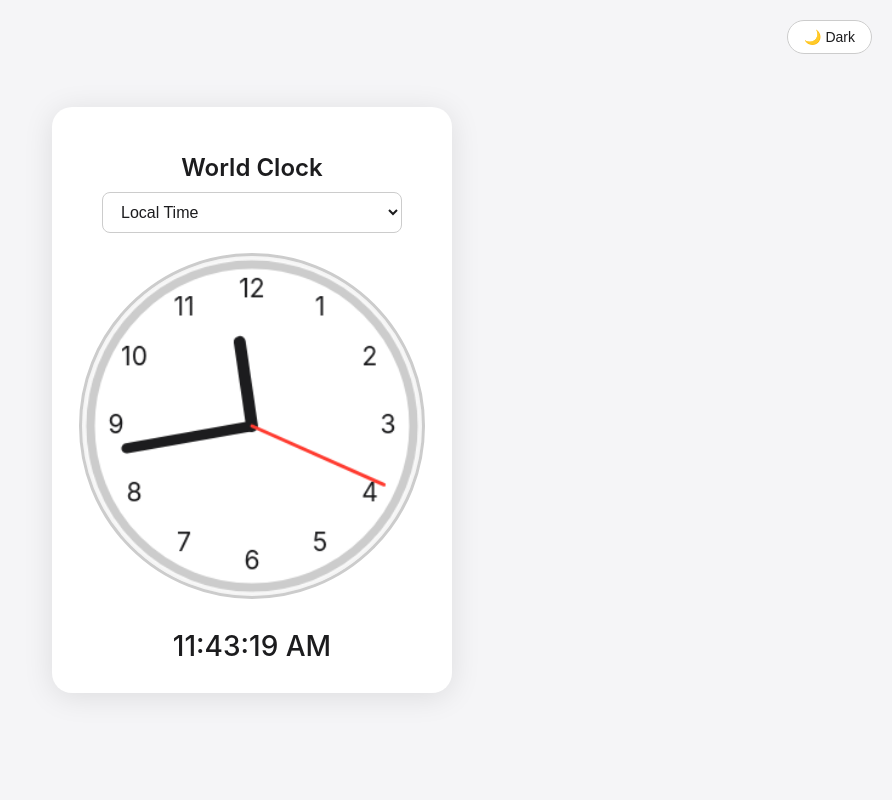
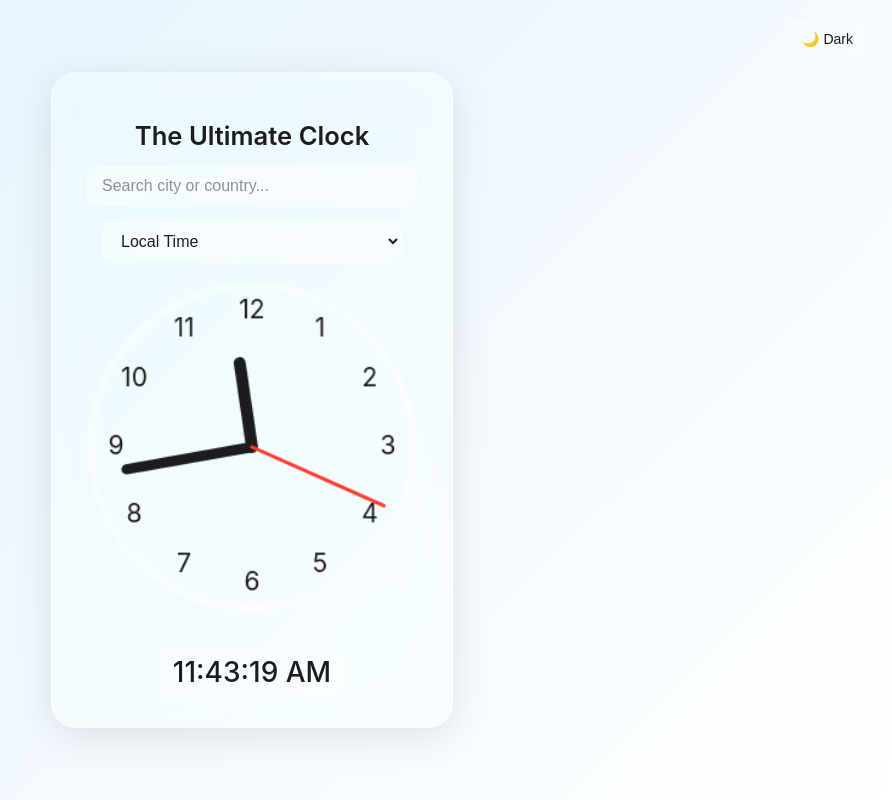
Before and after one commit to theonlyprograamer/theprograam, a plain HTML site: page index.html in a window 1280 px wide. Shown: the whole page, without its empty margins (388-1280 px from the left). Drawn offline with Linux system fonts and the light colour scheme; no server answers.

Commit message:
Update index.html

```diff
--- a/index.html
+++ b/index.html
@@ -5,261 +5,244 @@
 <meta name="viewport" content="width=device-width, initial-scale=1.0">
 <title>The Ultimate Clock</title>
 <style>
-    body {
-      display: flex;
-      flex-direction: column;
-      align-items: center;
-      justify-content: center;
-      min-height: 100vh;
-      background: var(--bg);
-      color: var(--text);
-      font-family: -apple-system, BlinkMacSystemFont, 'SF Pro Display', 'Poppins', sans-serif;
-      text-align: center;
-      transition: background 0.3s, color 0.3s;
-      margin: 0;
+  :root {
+    --bg: linear-gradient(135deg, #e3f2fd, #ffffff);
+    --text: #1c1c1e;
+    --glass-bg: rgba(255,255,255,0.3);
+    --border: rgba(255,255,255,0.4);
+    --shadow: rgba(0,0,0,0.1);
   }
-
-    :root {
-      --bg: #f5f5f7;
-      --text: #1c1c1e;
-      --card-bg: #ffffff;
-      --border: #ccc;
+  [data-theme='dark'] {
+    --bg: linear-gradient(135deg,#0f2027,#203a43,#2c5364);
+    --text:#f5f5f7;
+    --glass-bg: rgba(0,0,0,0.25);
+    --border: rgba(255,255,255,0.15);
+    --shadow: rgba(0,0,0,0.6);
   }
-
-    [data-theme='dark'] {
-      --bg: #1c1c1e;
-      --text: #f5f5f7;
-      --card-bg: #2c2c2e;
-      --border: #444;
+  body{
+    margin:0;
+    font-family:-apple-system,BlinkMacSystemFont,'SF Pro Display','Poppins',sans-serif;
+    display:flex;
+    flex-direction:column;
+    align-items:center;
+    justify-content:center;
+    min-height:100vh;
+    background:var(--bg);
+    color:var(--text);
+    transition:0.5s;
   }
-
-    .clock-container {
-      background: var(--card-bg);
-      border-radius: 20px;
-      box-shadow: 0 4px 30px rgba(0,0,0,0.1);
-      padding: 30px;
-      display: flex;
-      flex-direction: column;
-      align-items: center;
-      transition: background 0.3s;
-      width: 90%;
-      max-width: 340px;
+  .clock-container{
+    background:var(--glass-bg);
+    backdrop-filter:blur(20px) saturate(180%);
+    -webkit-backdrop-filter:blur(20px) saturate(180%);
+    border-radius:25px;
+    border:1px solid var(--border);
+    box-shadow:0 8px 40px var(--shadow);
+    padding:30px;
+    display:flex;
+    flex-direction:column;
+    align-items:center;
+    width:90%;
+    max-width:340px;
+    transition:0.4s;
   }
-
-    h1 {
-      font-size: clamp(1.2rem, 2vw, 1.5rem);
-      margin-bottom: 10px;
-      font-weight: 600;
+  h1{font-size:clamp(1.3rem,2vw,1.6rem);margin-bottom:15px;font-weight:600;}
+  canvas{background:transparent;border-radius:50%;margin-bottom:20px;width:100%;height:auto;}
+  select,input{
+    padding:10px 14px;
+    font-size:16px;
+    border-radius:10px;
+    border:1px solid var(--border);
+    background:rgba(255,255,255,0.25);
+    color:var(--text);
+    margin-bottom:15px;
+    width:100%;
+    max-width:300px;
+    backdrop-filter:blur(10px);
+    outline:none;
+    transition:0.3s;
   }
-
-    canvas {
-      background: var(--card-bg);
-      border: 3px solid var(--border);
-      border-radius: 50%;
-      box-shadow: inset 0 0 10px rgba(0,0,0,0.1);
-      margin-bottom: 20px;
-      width: 100%;
-      height: auto;
+  input::placeholder{color:rgba(100,100,100,0.7);}
+  #digitalTime{
+    font-size:clamp(20px,4vw,28px);
+    font-weight:500;
+    margin-top:10px;
+    padding:8px 16px;
+    border-radius:12px;
+    backdrop-filter:blur(6px);
+    background:rgba(255,255,255,0.1);
   }
-
-    select {
-      padding: 10px 14px;
-      font-size: 16px;
-      border-radius: 8px;
-      border: 1px solid var(--border);
-      background: var(--card-bg);
-      color: var(--text);
-      transition: background 0.3s, color 0.3s;
-      margin-bottom: 20px;
-      width: 100%;
-      max-width: 300px;
+  .theme-toggle{
+    position:fixed;
+    top:20px;
+    right:20px;
+    background:var(--glass-bg);
+    border:1px solid var(--border);
+    border-radius:25px;
+    padding:10px 18px;
+    cursor:pointer;
+    font-size:14px;
+    color:var(--text);
+    backdrop-filter:blur(15px);
+    transition:0.3s;
   }
-
-    #digitalTime {
-      font-size: clamp(20px, 4vw, 28px);
-      font-weight: 500;
-      margin-top: 10px;
-      word-wrap: break-word;
-    }
-
-    .theme-toggle {
-      position: fixed;
-      top: 20px;
-      right: 20px;
-      background: var(--card-bg);
-      border: 1px solid var(--border);
-      border-radius: 20px;
-      padding: 8px 16px;
-      cursor: pointer;
-      font-size: 14px;
-      color: var(--text);
-      transition: background 0.3s;
-    }
-
-    .theme-toggle:hover {
-      background: var(--border);
-    }
-
-    @media (max-width: 600px) {
-      .clock-container {
-        padding: 20px;
-      }
-    }
+  .theme-toggle:hover{background:rgba(255,255,255,0.4);}
 </style>
 </head>
 <body>
 <button class="theme-toggle" id="themeToggle">🌙 Dark</button>
-
 <div class="clock-container">
-    <h1>World Clock</h1>
+  <h1>The Ultimate Clock</h1>
+  <input type="text" id="searchInput" placeholder="Search city or country...">
   <select id="countrySelect"></select>
   <canvas id="clockCanvas" width="280" height="280"></canvas>
   <div id="digitalTime"></div>
 </div>
+<script>
+const canvas=document.getElementById('clockCanvas');
+const ctx=canvas.getContext('2d');
+const digitalTime=document.getElementById('digitalTime');
+const countrySelect=document.getElementById('countrySelect');
+const themeToggle=document.getElementById('themeToggle');
+const searchInput=document.getElementById('searchInput');
 
-  <script>
-    const canvas = document.getElementById('clockCanvas');
-    const ctx = canvas.getContext('2d');
-    const digitalTime = document.getElementById('digitalTime');
-    const countrySelect = document.getElementById('countrySelect');
-    const themeToggle = document.getElementById('themeToggle');
-
-    const timezones = {
-      'Local Time': Intl.DateTimeFormat().resolvedOptions().timeZone,
-      'United States (New York)': 'America/New_York',
-      'United Kingdom (London)': 'Europe/London',
-      'India (New Delhi)': 'Asia/Kolkata',
-      'Japan (Tokyo)': 'Asia/Tokyo',
-      'Australia (Sydney)': 'Australia/Sydney',
-      'UAE (Dubai)': 'Asia/Dubai',
-      'Germany (Berlin)': 'Europe/Berlin',
-      'Brazil (Sao Paulo)': 'America/Sao_Paulo'
+const timezones={
+'Local Time':Intl.DateTimeFormat().resolvedOptions().timeZone,
+'United States (New York)':'America/New_York',
+'United Kingdom (London)':'Europe/London',
+'India (New Delhi)':'Asia/Kolkata',
+'Japan (Tokyo)':'Asia/Tokyo',
+'Australia (Sydney)':'Australia/Sydney',
+'UAE (Dubai)':'Asia/Dubai',
+'Germany (Berlin)':'Europe/Berlin',
+'Brazil (Sao Paulo)':'America/Sao_Paulo'
 };
 
-    for (let country in timezones) {
-      const option = document.createElement('option');
-      option.value = timezones[country];
-      option.textContent = country;
+for(let country in timezones){
+  const option=document.createElement('option');
+  option.value=timezones[country];
+  option.textContent=country;
   countrySelect.appendChild(option);
 }
 
-    let selectedZone = Intl.DateTimeFormat().resolvedOptions().timeZone;
-    let serverTimeOffset = 0;
+let selectedZone=Intl.DateTimeFormat().resolvedOptions().timeZone;
+let serverTimeOffset=0;
 
-    async function syncWithInternetTime() {
-      try {
-        const response = await fetch(`https://worldtimeapi.org/api/timezone/${selectedZone}`);
-        const data = await response.json();
-        const serverTime = new Date(data.datetime).getTime();
-        const localNow = Date.now();
-        serverTimeOffset = serverTime - localNow;
-      } catch (error) {
-        console.error('Time sync failed:', error);
+async function syncTime(){
+  try{
+    const response=await fetch(`https://worldtimeapi.org/api/timezone/${selectedZone}`);
+    if(!response.ok) throw new Error('Time fetch failed');
+    const data=await response.json();
+    const serverTime=new Date(data.datetime).getTime();
+    serverTimeOffset=serverTime-Date.now();
+  }catch(e){
+    console.warn('Time sync failed, using local time',e);
+    serverTimeOffset=0;
   }
 }
 
-    async function startClock() {
-      await syncWithInternetTime();
+async function startClock(){
+  await syncTime();
   drawClock();
-      setInterval(syncWithInternetTime, 60000); // Sync every 60 seconds
+  setInterval(syncTime,60000);
 }
 
-    function drawClock() {
-      const now = new Date(Date.now() + serverTimeOffset);
-      const radius = canvas.height / 2;
-      ctx.translate(radius, radius);
-      ctx.clearRect(-radius, -radius, canvas.width, canvas.height);
-
-      drawFace(ctx, radius);
-      drawNumbers(ctx, radius);
-      drawTime(ctx, radius, now);
-
-      ctx.translate(-radius, -radius);
-
-      const timeString = now.toLocaleTimeString('en-US', { timeZone: selectedZone, hour12: true });
-      digitalTime.textContent = timeString;
-
+function drawClock(){
+  const now=new Date(Date.now()+serverTimeOffset);
+  const radius=canvas.height/2;
+  ctx.translate(radius,radius);
+  ctx.clearRect(-radius,-radius,canvas.width,canvas.height);
+  drawFace(ctx,radius);
+  drawNumbers(ctx,radius);
+  drawTime(ctx,radius,now);
+  ctx.translate(-radius,-radius);
+  digitalTime.textContent=now.toLocaleTimeString('en-US',{timeZone:selectedZone,hour12:true});
   requestAnimationFrame(drawClock);
 }
 
-    function drawFace(ctx, radius) {
+function drawFace(ctx,radius){
   ctx.beginPath();
-      ctx.arc(0, 0, radius * 0.95, 0, 2 * Math.PI);
-      ctx.fillStyle = getComputedStyle(document.body).getPropertyValue('--card-bg');
+  ctx.arc(0,0,radius*0.95,0,2*Math.PI);
+  ctx.fillStyle='rgba(255,255,255,0.05)';
   ctx.fill();
-      ctx.strokeStyle = getComputedStyle(document.body).getPropertyValue('--border');
-      ctx.lineWidth = radius * 0.05;
+  ctx.strokeStyle='rgba(255,255,255,0.4)';
+  ctx.lineWidth=radius*0.04;
   ctx.stroke();
 }
 
-    function drawNumbers(ctx, radius) {
-      ctx.font = radius * 0.15 + 'px SF Pro Display';
-      ctx.textBaseline = 'middle';
-      ctx.textAlign = 'center';
-      ctx.fillStyle = getComputedStyle(document.body).getPropertyValue('--text');
-      for (let num = 1; num <= 12; num++) {
-        const ang = num * Math.PI / 6;
+function drawNumbers(ctx,radius){
+  ctx.font=radius*0.15+'px SF Pro Display';
+  ctx.textBaseline='middle';
+  ctx.textAlign='center';
+  ctx.fillStyle=getComputedStyle(document.body).getPropertyValue('--text');
+  for(let num=1;num<=12;num++){
+    const ang=num*Math.PI/6;
     ctx.rotate(ang);
-        ctx.translate(0, -radius * 0.8);
+    ctx.translate(0,-radius*0.8);
     ctx.rotate(-ang);
-        ctx.fillText(num.toString(), 0, 0);
+    ctx.fillText(num.toString(),0,0);
     ctx.rotate(ang);
-        ctx.translate(0, radius * 0.8);
+    ctx.translate(0,radius*0.8);
     ctx.rotate(-ang);
   }
 }
 
-    function drawTime(ctx, radius, now) {
-      const ms = now.getMilliseconds();
-      const second = now.getSeconds() + ms / 1000;
-      const minute = now.getMinutes() + second / 60;
-      const hour = (now.getHours() % 12) + minute / 60;
-
-      drawHand(ctx, hour * Math.PI / 6, radius * 0.5, radius * 0.07);
-      drawHand(ctx, minute * Math.PI / 30, radius * 0.75, radius * 0.06);
-      drawHand(ctx, second * Math.PI / 30, radius * 0.85, radius * 0.02, '#ff3b30');
+function drawTime(ctx,radius,now){
+  const ms=now.getMilliseconds();
+  const second=now.getSeconds()+ms/1000;
+  const minute=now.getMinutes()+second/60;
+  const hour=(now.getHours()%12)+minute/60;
+  drawHand(ctx,hour*Math.PI/6,radius*0.5,radius*0.07);
+  drawHand(ctx,minute*Math.PI/30,radius*0.75,radius*0.06);
+  drawHand(ctx,second*Math.PI/30,radius*0.85,radius*0.02,'#ff3b30');
 }
 
-    function drawHand(ctx, pos, length, width, color = getComputedStyle(document.body).getPropertyValue('--text')) {
+function drawHand(ctx,pos,length,width,color=getComputedStyle(document.body).getPropertyValue('--text')){
   ctx.beginPath();
-      ctx.lineWidth = width;
-      ctx.lineCap = 'round';
-      ctx.strokeStyle = color;
-      ctx.moveTo(0, 0);
+  ctx.lineWidth=width;
+  ctx.lineCap='round';
+  ctx.strokeStyle=color;
+  ctx.moveTo(0,0);
   ctx.rotate(pos);
-      ctx.lineTo(0, -length);
+  ctx.lineTo(0,-length);
   ctx.stroke();
   ctx.rotate(-pos);
 }
 
-    countrySelect.addEventListener('change', async (e) => {
-      selectedZone = e.target.value;
-      await syncWithInternetTime();
+countrySelect.addEventListener('change',async e=>{
+  selectedZone=e.target.value;
+  await syncTime();
 });
 
-    if (navigator.geolocation) {
-      navigator.geolocation.getCurrentPosition(() => {
-        try {
-          const tz = Intl.DateTimeFormat().resolvedOptions().timeZone;
-          selectedZone = tz;
-          countrySelect.value = tz;
-          syncWithInternetTime();
-        } catch (e) {
-          console.warn('Could not determine timezone');
+themeToggle.addEventListener('click',()=>{
+  if(document.body.getAttribute('data-theme')==='dark'){
+    document.body.removeAttribute('data-theme');
+    themeToggle.textContent='🌙 Dark';
+  }else{
+    document.body.setAttribute('data-theme','dark');
+    themeToggle.textContent='☀️ Light';
   }
 });
+
+// Search filter
+searchInput.addEventListener('input',()=>{
+  const filter=searchInput.value.toLowerCase();
+  Array.from(countrySelect.options).forEach(opt=>{
+    opt.style.display=opt.textContent.toLowerCase().includes(filter)?'block':'none';
+  });
+});
+
+// Auto select local timezone
+if(navigator.geolocation){
+  navigator.geolocation.getCurrentPosition(()=>{
+    try{
+      const tz=Intl.DateTimeFormat().resolvedOptions().timeZone;
+      selectedZone=tz;
+      countrySelect.value=tz;
+      syncTime();
+    }catch(e){console.warn(e);}
+  });
 }
-
-    themeToggle.addEventListener('click', () => {
-      const currentTheme = document.body.getAttribute('data-theme');
-      if (currentTheme === 'dark') {
-        document.body.removeAttribute('data-theme');
-        themeToggle.textContent = '🌙 Dark';
-      } else {
-        document.body.setAttribute('data-theme', 'dark');
-        themeToggle.textContent = '☀️ Light';
-      }
-    });
 
 startClock();
 </script>
```
Lines whose indentation alone changed are shown as unchanged.
